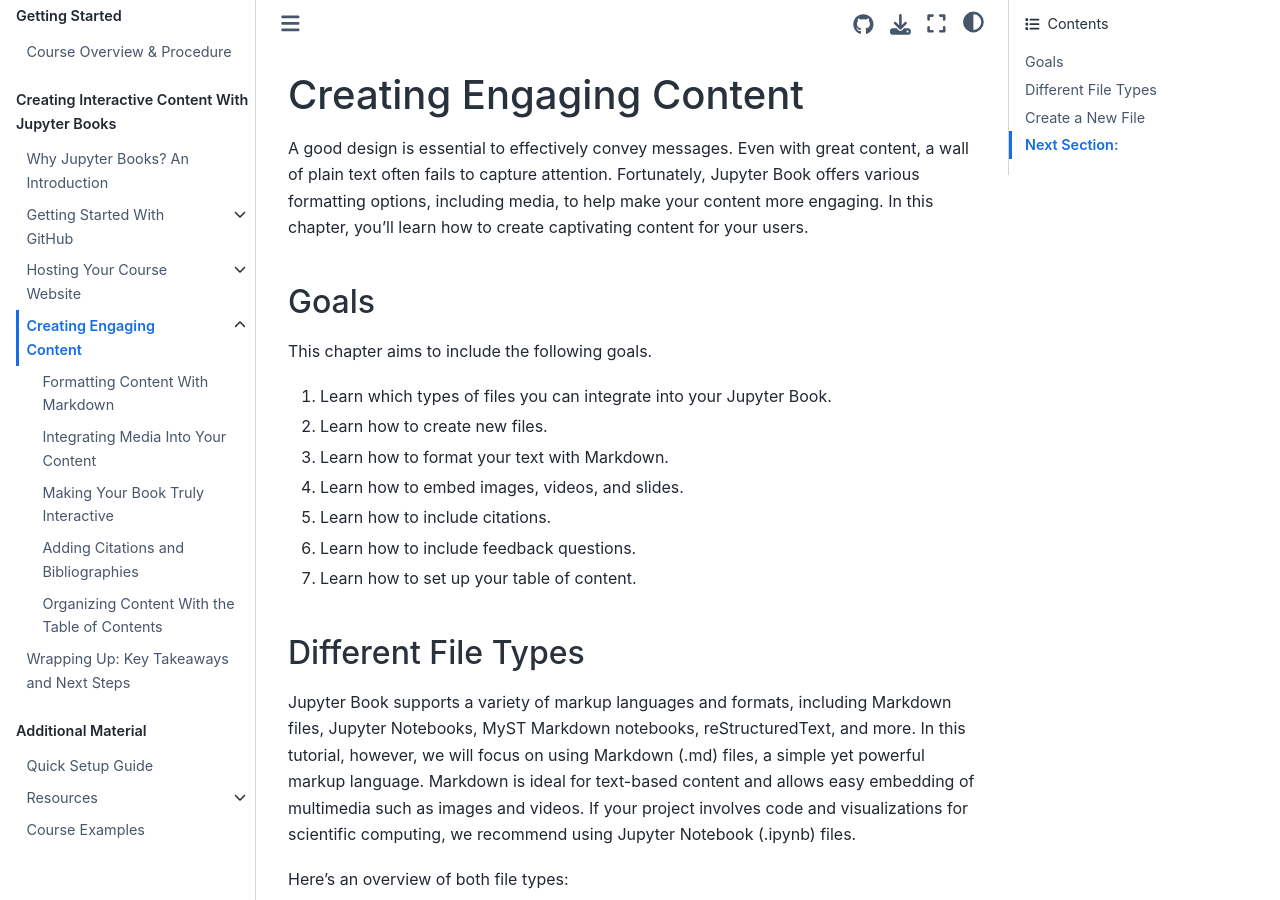
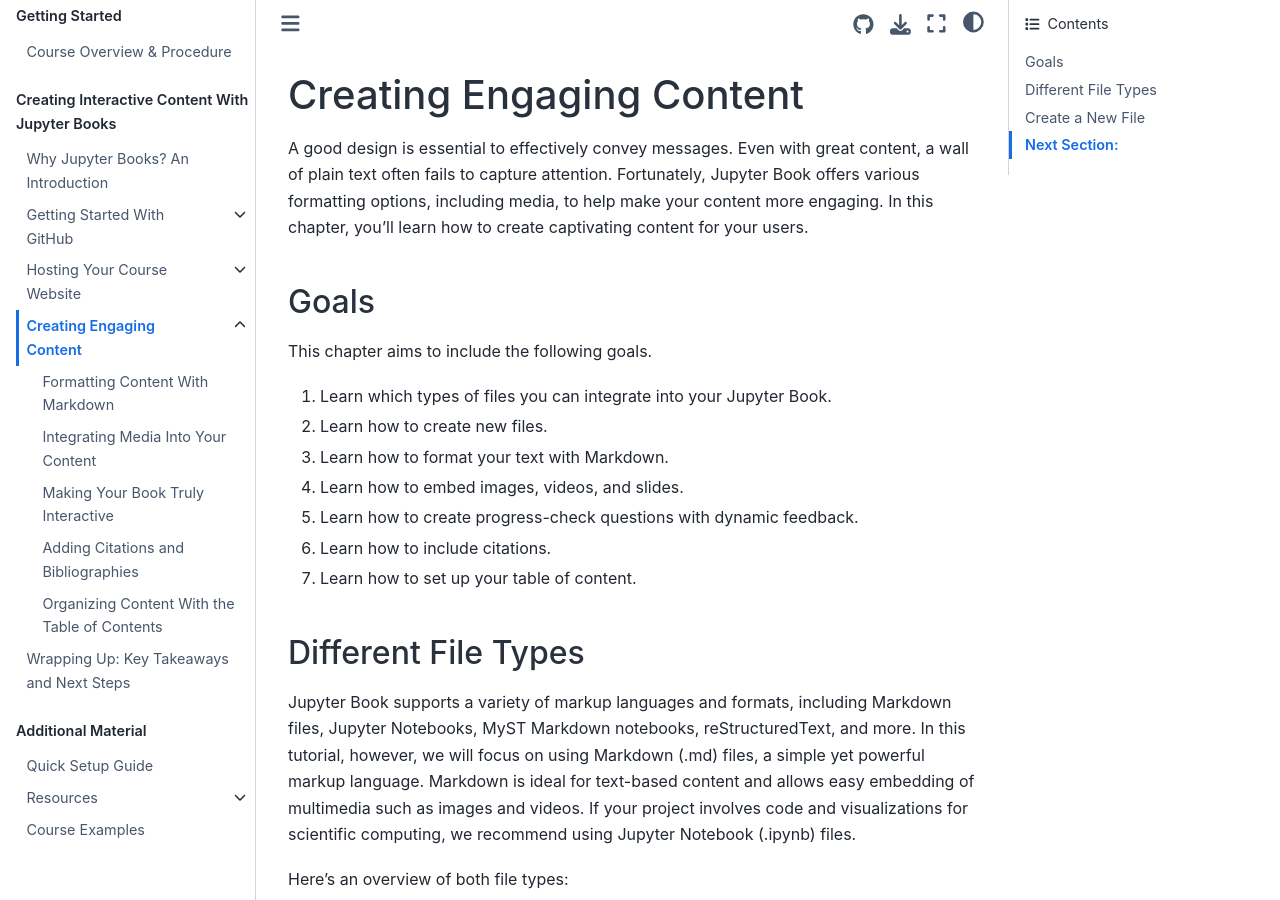
Before and after one commit to M-earnest/tutorial_jupyter_books, a Jupyter Book: the page built from content/3_create/intro.md, in a window 1280 px wide and 900 px high. Built offline with Jupyter Book 1.0.4 settings and Sphinx 7.4.7 and the Sphinx Book theme 1.1.4, drawn with Linux system fonts in a browser that asks for light colours; pages that are not in the unit, such as notebooks, are missing from menus.

Commit message:
Update intro.md
Included feedback questions

```diff
--- a/content/3_create/intro.md
+++ b/content/3_create/intro.md
@@ -10,8 +10,8 @@
 2. Learn how to create new files.
 3. Learn how to format your text with Markdown.
 4. Learn how to embed images, videos, and slides.
-5. Learn how to include citations.
-6. Learn how to include feedback questions.
+5. Learn how to create progress-check questions with dynamic feedback.
+6. Learn how to include citations.
 7. Learn how to set up your table of content.
 
 ## Different File Types
```
